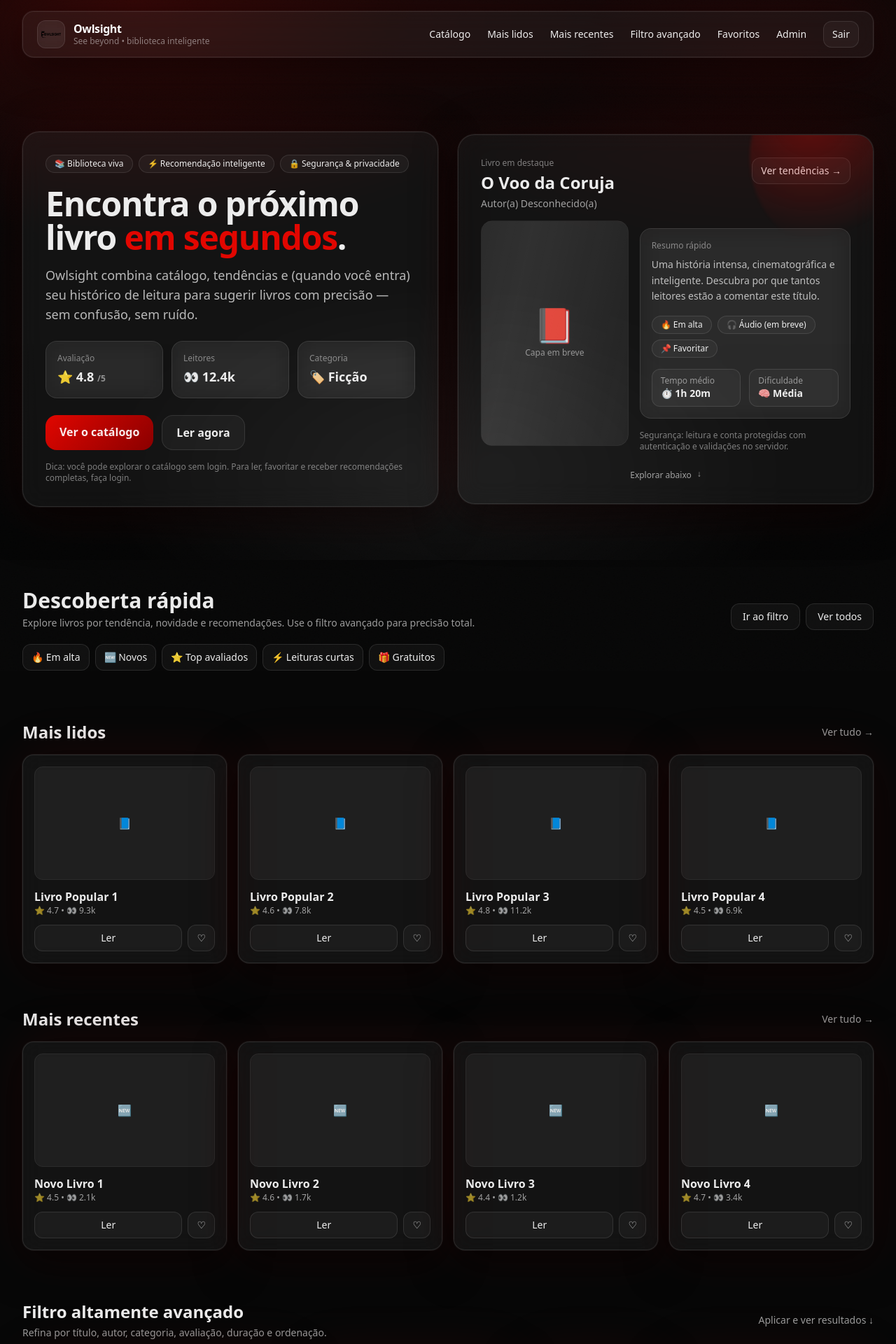
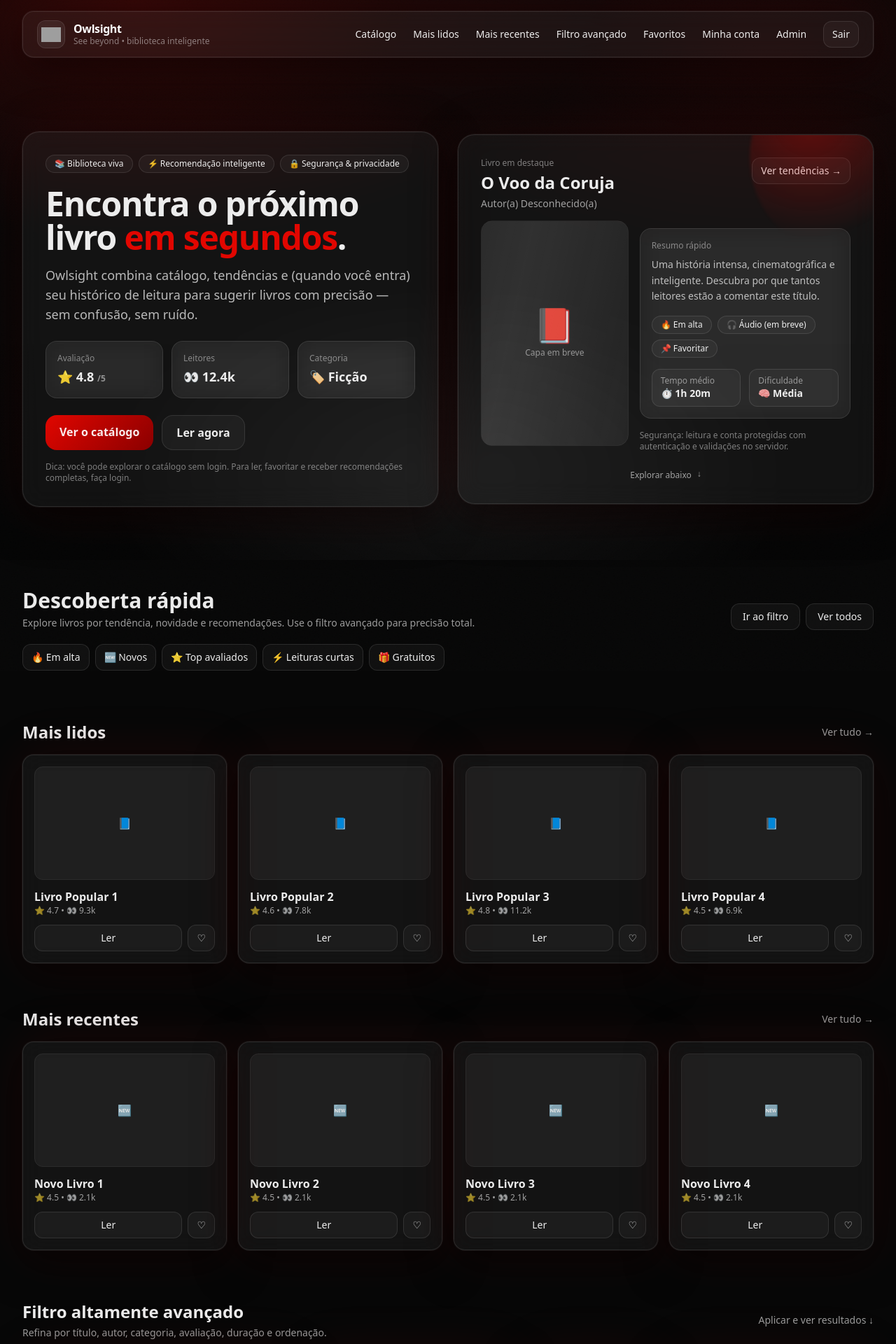
Before and after one commit to fernandomacombo/owlsight, a Django app: page / in a window 1280 px wide. Shown: the top 1920 px of the page at 70% size. Run offline with Django 5.2, Linux system fonts and the light colour scheme; the visitor is signed in with stand-in values (Sample User, id 1); some libraries are stand-ins or nearby versions; grey boxes are pictures that could not be loaded.

Commit message:
atualizado

```diff
--- a/frontend/templates/frontend/index.html
+++ b/frontend/templates/frontend/index.html
@@ -29,6 +29,7 @@
 
     html,body{ height:100%; background: var(--bg); color: var(--text); }
     body{ overflow-x:hidden; }
+    html { scroll-behavior: smooth; }
 
     .cinema-bg{
       background:
@@ -68,12 +69,6 @@
         0 18px 60px rgba(0,0,0,.55),
         0 0 80px rgba(225,6,0,.10);
     }
-
-    html { scroll-behavior: smooth; }
-
-    .soft-scroll::-webkit-scrollbar{ width: 10px; }
-    .soft-scroll::-webkit-scrollbar-thumb{ background: rgba(255,255,255,.10); border-radius: 999px; }
-    .soft-scroll::-webkit-scrollbar-track{ background: rgba(255,255,255,.03); }
 
     .pill{
       border:1px solid rgba(255,255,255,.10);
@@ -116,15 +111,15 @@
   </style>
 </head>
 
-<body class="cinema-bg grain">
+<body id="top" class="cinema-bg grain">
   <!-- TOP NAV -->
-  <header class="fixed top-0 left-0 right-0 z-50" id="top">
+  <header class="fixed top-0 left-0 right-0 z-50">
     <div class="mx-auto max-w-7xl px-4 sm:px-6 lg:px-8 pt-4">
       <div class="glass glow rounded-2xl px-4 sm:px-5 py-3 flex items-center justify-between">
         <!-- Logo -->
-        <a href="{% url 'home' %}" class="flex items-center gap-3">
+        <a href="{% url 'frontend:home' %}" class="flex items-center gap-3">
           <div class="w-10 h-10 rounded-xl glass grid place-items-center">
-            <img src="{% static 'frontend/images/logo.png' %}" alt="Owlsight" class="w-7 h-7 object-contain"
+            <img src="{% static 'frontend/images/Owlsight-logo.png' %}" alt="Owlsight" class="w-7 h-7 object-contain"
                  onerror="this.style.display='none'; this.parentElement.innerHTML='<span style=&quot;color:rgba(255,255,255,.9);font-weight:900;&quot;>O</span>';">
 
           </div>
@@ -142,20 +137,19 @@
           <a class="u" href="#filtro">Filtro avançado</a>
 
           {% if user.is_authenticated %}
-            <a class="u" href="{% url 'favorites' %}">Favoritos</a>
-
+            <a class="u" href="{% url 'frontend:favorites' %}">Favoritos</a>
+            <a class="u" href="{% url 'frontend:account' %}">Minha conta</a>
             {% if user.is_staff or user.is_superuser %}
               <a class="u" href="/admin/">Admin</a>
             {% endif %}
-
-            <form method="post" action="{% url 'logout' %}" class="inline">
+            <form method="post" action="{% url 'frontend:logout' %}" class="inline">
               {% csrf_token %}
               <button class="px-3 py-2 rounded-xl pill hover:bg-white/10 transition">Sair</button>
             </form>
           {% else %}
-            <a class="u" href="#catalogo">Categorias</a>
-            <a class="u" href="{% url 'login' %}">Login</a>
-            <a href="{% url 'register' %}"
+            <a class="u" href="{% url 'frontend:categories' %}">Categorias</a>
+            <a class="u" href="{% url 'frontend:login' %}">Login</a>
+            <a href="{% url 'frontend:register' %}"
                class="px-3 py-2 rounded-xl text-sm font-semibold"
                style="background:linear-gradient(135deg,var(--red),var(--red2));">
               Criar conta
@@ -181,20 +175,19 @@
           <a href="#filtro" class="px-3 py-2 rounded-xl pill hover:bg-white/10 transition">Filtro avançado</a>
 
           {% if user.is_authenticated %}
-            <a href="{% url 'favorites' %}" class="px-3 py-2 rounded-xl pill hover:bg-white/10 transition">Favoritos</a>
-
+            <a href="{% url 'frontend:favorites' %}" class="px-3 py-2 rounded-xl pill hover:bg-white/10 transition">Favoritos</a>
+            <a href="{% url 'frontend:account' %}" class="px-3 py-2 rounded-xl pill hover:bg-white/10 transition">Minha conta</a>
             {% if user.is_staff or user.is_superuser %}
               <a href="/admin/" class="px-3 py-2 rounded-xl pill hover:bg-white/10 transition">Admin</a>
             {% endif %}
-
-            <form method="post" action="{% url 'logout' %}">
+            <form method="post" action="{% url 'frontend:logout' %}">
               {% csrf_token %}
               <button class="w-full text-left px-3 py-2 rounded-xl pill hover:bg-white/10 transition">Sair</button>
             </form>
           {% else %}
-            <a href="#catalogo" class="px-3 py-2 rounded-xl pill hover:bg-white/10 transition">Categorias</a>
-            <a href="{% url 'login' %}" class="px-3 py-2 rounded-xl pill hover:bg-white/10 transition">Login</a>
-            <a href="{% url 'register' %}"
+            <a href="{% url 'frontend:categories' %}" class="px-3 py-2 rounded-xl pill hover:bg-white/10 transition">Categorias</a>
+            <a href="{% url 'frontend:login' %}" class="px-3 py-2 rounded-xl pill hover:bg-white/10 transition">Login</a>
+            <a href="{% url 'frontend:register' %}"
                class="px-3 py-2 rounded-xl text-sm font-semibold text-center"
                style="background:linear-gradient(135deg,var(--red),var(--red2));">
               Criar conta
@@ -205,7 +198,7 @@
     </div>
   </header>
 
-  <!-- HERO (100vh) -->
+  <!-- HERO -->
   <main class="pt-28">
     <section class="min-h-[calc(100vh-7rem)] flex items-center">
       <div class="mx-auto max-w-7xl px-4 sm:px-6 lg:px-8 w-full">
@@ -245,21 +238,16 @@
               <div class="rounded-2xl glass p-4">
                 <div class="text-xs" style="color:var(--muted2)">Avaliação</div>
                 <div class="mt-1 text-lg font-extrabold">
-                  ⭐ {{ featured.rating|default:"4.8" }}
-                  <span class="text-xs text-white/50">/5</span>
+                  ⭐ {{ featured.rating|default:"4.8" }} <span class="text-xs text-white/50">/5</span>
                 </div>
               </div>
               <div class="rounded-2xl glass p-4">
                 <div class="text-xs" style="color:var(--muted2)">Leitores</div>
-                <div class="mt-1 text-lg font-extrabold">
-                  👀 {{ featured.readers|default:"12.4k" }}
-                </div>
+                <div class="mt-1 text-lg font-extrabold">👀 {{ featured.readers|default:"12.4k" }}</div>
               </div>
               <div class="rounded-2xl glass p-4">
                 <div class="text-xs" style="color:var(--muted2)">Categoria</div>
-                <div class="mt-1 text-lg font-extrabold">
-                  🏷️ {{ featured.category|default:"Ficção" }}
-                </div>
+                <div class="mt-1 text-lg font-extrabold">🏷️ {{ featured.category|default:"Ficção" }}</div>
               </div>
             </div>
 
@@ -276,7 +264,7 @@
                   Ler agora
                 </a>
               {% else %}
-                <a href="{% url 'login' %}"
+                <a href="{% url 'frontend:login' %}"
                    class="px-5 py-3 rounded-2xl font-semibold text-center pill hover:bg-white/10 transition">
                   Ler agora
                 </a>
@@ -288,7 +276,7 @@
             </div>
           </div>
 
-          <!-- RIGHT (Featured book visual) -->
+          <!-- RIGHT -->
           <div class="glass glow rounded-3xl p-6 sm:p-8 overflow-hidden relative">
             <div class="absolute -top-28 -right-28 w-72 h-72 rounded-full"
                  style="background:radial-gradient(circle at 30% 30%, rgba(225,6,0,.35), transparent 60%); filter: blur(2px);"></div>
@@ -354,8 +342,7 @@
 
             <div class="mt-6 flex justify-center">
               <a href="#catalogo" class="text-xs text-white/60 hover:text-white transition inline-flex items-center gap-2">
-                Explorar abaixo
-                <span class="inline-block animate-bounce">↓</span>
+                Explorar abaixo <span class="inline-block animate-bounce">↓</span>
               </a>
             </div>
           </div>
@@ -363,7 +350,7 @@
       </div>
     </section>
 
-    <!-- CATALOG / DISCOVERY -->
+    <!-- DISCOVERY -->
     <section id="catalogo" class="py-10">
       <div class="mx-auto max-w-7xl px-4 sm:px-6 lg:px-8">
         <div class="flex items-end justify-between gap-4">
@@ -398,6 +385,7 @@
         </div>
 
         <div class="mt-4 grid sm:grid-cols-2 lg:grid-cols-4 gap-4">
+          {% if most_read %}
             {% for b in most_read %}
               <article class="glass glow rounded-2xl p-4 hover:bg-white/7 transition">
                 <div class="rounded-xl overflow-hidden border border-white/10">
@@ -407,14 +395,29 @@
                   <div class="font-bold">{{ b.title }}</div>
                   <div class="text-xs text-white/60">⭐ {{ b.rating }} • 👀 {{ b.readers }}</div>
                   <div class="mt-3 flex gap-2">
-                <a href="{% url 'read' b.id 1 %}" class="flex-1 text-center px-3 py-2 rounded-xl pill hover:bg-white/10 transition text-sm">Ler</a>
-                <a href="{% url 'favorites' %}" class="px-3 py-2 rounded-xl pill hover:bg-white/10 transition text-sm">♡</a>
+                    <a href="{% url 'frontend:read' b.id 1 %}" class="flex-1 text-center px-3 py-2 rounded-xl pill hover:bg-white/10 transition text-sm">Ler</a>
+                    <a href="{% url 'frontend:favorites' %}" class="px-3 py-2 rounded-xl pill hover:bg-white/10 transition text-sm">♡</a>
                   </div>
                 </div>
               </article>
-          {% empty %}
-          <div class="text-white/60 text-sm">Sem dados ainda. Em breve vamos ligar ao banco.</div>
             {% endfor %}
+          {% else %}
+            {% for i in "1234" %}
+              <article class="glass glow rounded-2xl p-4 hover:bg-white/7 transition">
+                <div class="rounded-xl overflow-hidden border border-white/10">
+                  <div class="h-40 bg-white/5 grid place-items-center">📘</div>
+                </div>
+                <div class="mt-3">
+                  <div class="font-bold">Livro Popular {{ forloop.counter }}</div>
+                  <div class="text-xs text-white/60">⭐ 4.7 • 👀 9.3k</div>
+                  <div class="mt-3 flex gap-2">
+                    <a href="{% url 'frontend:login' %}" class="flex-1 text-center px-3 py-2 rounded-xl pill hover:bg-white/10 transition text-sm">Ler</a>
+                    <a href="{% url 'frontend:login' %}" class="px-3 py-2 rounded-xl pill hover:bg-white/10 transition text-sm">♡</a>
+                  </div>
+                </div>
+              </article>
+            {% endfor %}
+          {% endif %}
         </div>
       </div>
     </section>
@@ -428,22 +431,20 @@
         </div>
 
         <div class="mt-4 grid sm:grid-cols-2 lg:grid-cols-4 gap-4">
-          {% for b in recent %}
+          {% for i in "1234" %}
           <article class="glass glow rounded-2xl p-4 hover:bg-white/7 transition">
             <div class="rounded-xl overflow-hidden border border-white/10">
               <div class="h-40 bg-white/5 grid place-items-center">🆕</div>
             </div>
             <div class="mt-3">
-              <div class="font-bold">{{ b.title }}</div>
-              <div class="text-xs text-white/60">⭐ {{ b.rating }} • 👀 {{ b.readers }}</div>
+              <div class="font-bold">Novo Livro {{ forloop.counter }}</div>
+              <div class="text-xs text-white/60">⭐ 4.5 • 👀 2.1k</div>
               <div class="mt-3 flex gap-2">
-                <a href="{% url 'login' %}" class="flex-1 text-center px-3 py-2 rounded-xl pill hover:bg-white/10 transition text-sm">Ler</a>
-                <a href="{% url 'login' %}" class="px-3 py-2 rounded-xl pill hover:bg-white/10 transition text-sm">♡</a>
+                <a href="{% url 'frontend:login' %}" class="flex-1 text-center px-3 py-2 rounded-xl pill hover:bg-white/10 transition text-sm">Ler</a>
+                <a href="{% url 'frontend:login' %}" class="px-3 py-2 rounded-xl pill hover:bg-white/10 transition text-sm">♡</a>
               </div>
             </div>
           </article>
-          {% empty %}
-          <div class="text-white/60 text-sm">Sem dados ainda. Em breve vamos ligar ao banco.</div>
           {% endfor %}
         </div>
       </div>
@@ -466,9 +467,7 @@
             <input name="q" value="{{ request.GET.q|default:'' }}"
                    placeholder="Título, autor, palavra-chave..."
                    class="mt-2 w-full px-4 py-3 rounded-xl bg-black/40 border border-white/10 outline-none focus:border-white/25" />
-            <div class="mt-3 text-xs text-white/45">
-              Segurança: esta busca é via GET, sem expor dados sensíveis.
-            </div>
+            <div class="mt-3 text-xs text-white/45">Segurança: esta busca é via GET, sem expor dados sensíveis.</div>
           </div>
 
           <div class="lg:col-span-3 glass glow rounded-2xl p-4">
@@ -481,9 +480,6 @@
               <option value="historia">História</option>
               <option value="programacao">Programação</option>
             </select>
-            <div class="mt-3 flex flex-wrap gap-2">
-              <span class="px-3 py-1 rounded-full pill text-xs">Categorias dinâmicas (backend)</span>
-            </div>
           </div>
 
           <div class="lg:col-span-2 glass glow rounded-2xl p-4">
@@ -511,7 +507,7 @@
                       style="background:linear-gradient(135deg,var(--red),var(--red2));">
                 Filtrar
               </button>
-              <a href="{% url 'home' %}#todos"
+              <a href="{% url 'frontend:home' %}#todos"
                  class="px-4 py-3 rounded-2xl pill hover:bg-white/10 transition text-center font-semibold">
                 Limpar
               </a>
@@ -529,26 +525,22 @@
             <h3 class="text-xl sm:text-2xl font-black">Todos os livros</h3>
             <p class="text-white/60 text-sm mt-1">Resultados do filtro e catálogo completo.</p>
           </div>
-          <div class="text-xs text-white/45">
-            Dica: Paginação e busca real entram no backend.
-          </div>
+          <div class="text-xs text-white/45">Dica: Paginação e busca real entram no backend.</div>
         </div>
 
         <div class="mt-5 grid sm:grid-cols-2 lg:grid-cols-5 gap-4">
-          {% for b in all_books %}
+          {% for i in "12345678910" %}
           <article class="glass glow rounded-2xl p-4 hover:bg-white/7 transition">
             <div class="h-36 rounded-xl bg-white/5 grid place-items-center">📗</div>
             <div class="mt-3">
-              <div class="font-bold text-sm">{{ b.title }}</div>
-              <div class="text-xs text-white/60">⭐ {{ b.rating }} • 👀 {{ b.readers }}</div>
+              <div class="font-bold text-sm">Livro {{ forloop.counter }}</div>
+              <div class="text-xs text-white/60">⭐ 4.6 • 👀 1.2k</div>
               <div class="mt-3 flex gap-2">
-                <a href="{% url 'login' %}" class="flex-1 text-center px-3 py-2 rounded-xl pill hover:bg-white/10 transition text-sm">Ler</a>
-                <a href="{% url 'login' %}" class="px-3 py-2 rounded-xl pill hover:bg-white/10 transition text-sm">♡</a>
+                <a href="{% url 'frontend:login' %}" class="flex-1 text-center px-3 py-2 rounded-xl pill hover:bg-white/10 transition text-sm">Ler</a>
+                <a href="{% url 'frontend:login' %}" class="px-3 py-2 rounded-xl pill hover:bg-white/10 transition text-sm">♡</a>
               </div>
             </div>
           </article>
-          {% empty %}
-          <div class="text-white/60 text-sm">Sem dados ainda. Em breve vamos ligar ao banco.</div>
           {% endfor %}
         </div>
       </div>
@@ -566,8 +558,8 @@
           </div>
         </div>
         <div class="flex flex-wrap gap-2">
-          <a href="#" class="px-3 py-2 rounded-xl pill hover:bg-white/10 transition text-sm">Termos</a>
-          <a href="#" class="px-3 py-2 rounded-xl pill hover:bg-white/10 transition text-sm">Privacidade</a>
+          <a href="{% url 'frontend:terms' %}" class="px-3 py-2 rounded-xl pill hover:bg-white/10 transition text-sm">Termos</a>
+          <a href="{% url 'frontend:privacy' %}" class="px-3 py-2 rounded-xl pill hover:bg-white/10 transition text-sm">Privacidade</a>
           <a href="#top" class="px-3 py-2 rounded-xl pill hover:bg-white/10 transition text-sm">Topo ↑</a>
         </div>
       </div>
--- a/frontend/urls.py
+++ b/frontend/urls.py
@@ -24,7 +24,7 @@ app_name = "frontend"
 urlpatterns = [
     # Página inicial (pública)
     path("", home, name="home"),
-    path("", home, name="index"),  # ✅ alias para usar no template
+    path("index/", home, name="index"),
 
     # 🔐 LOGIN SEGURO (Class-Based View)
     path("login/", OwlsightLoginView.as_view(), name="login"),
```
Lines whose indentation alone changed are shown as unchanged.
